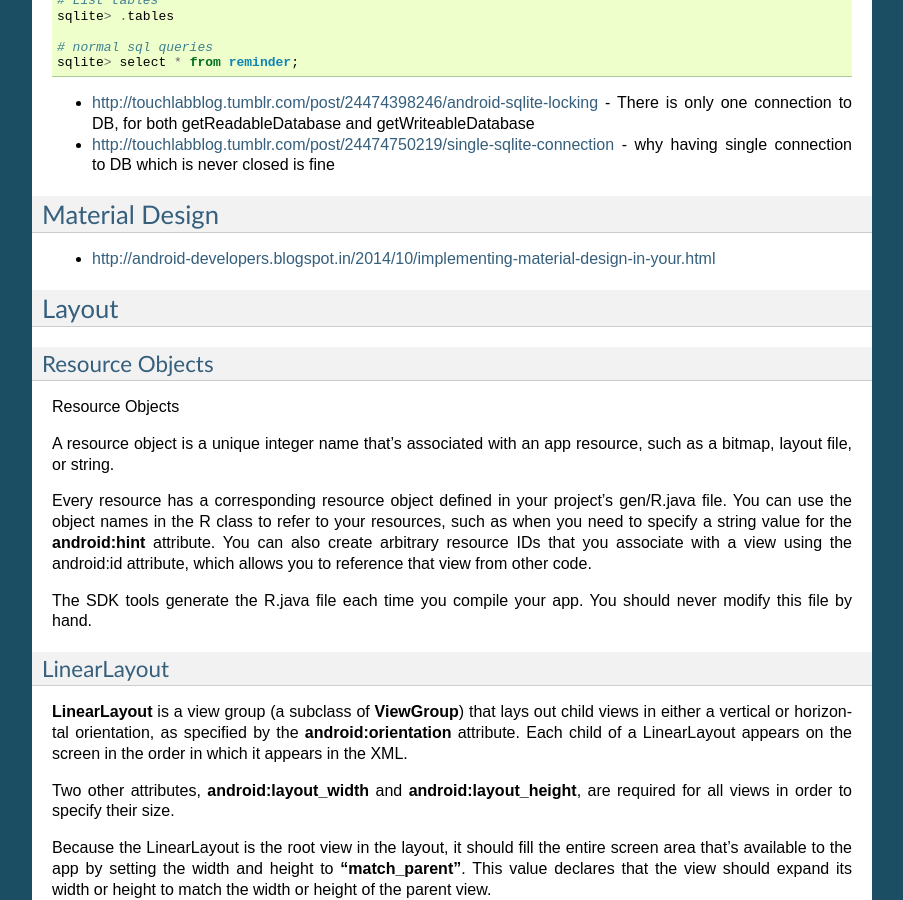
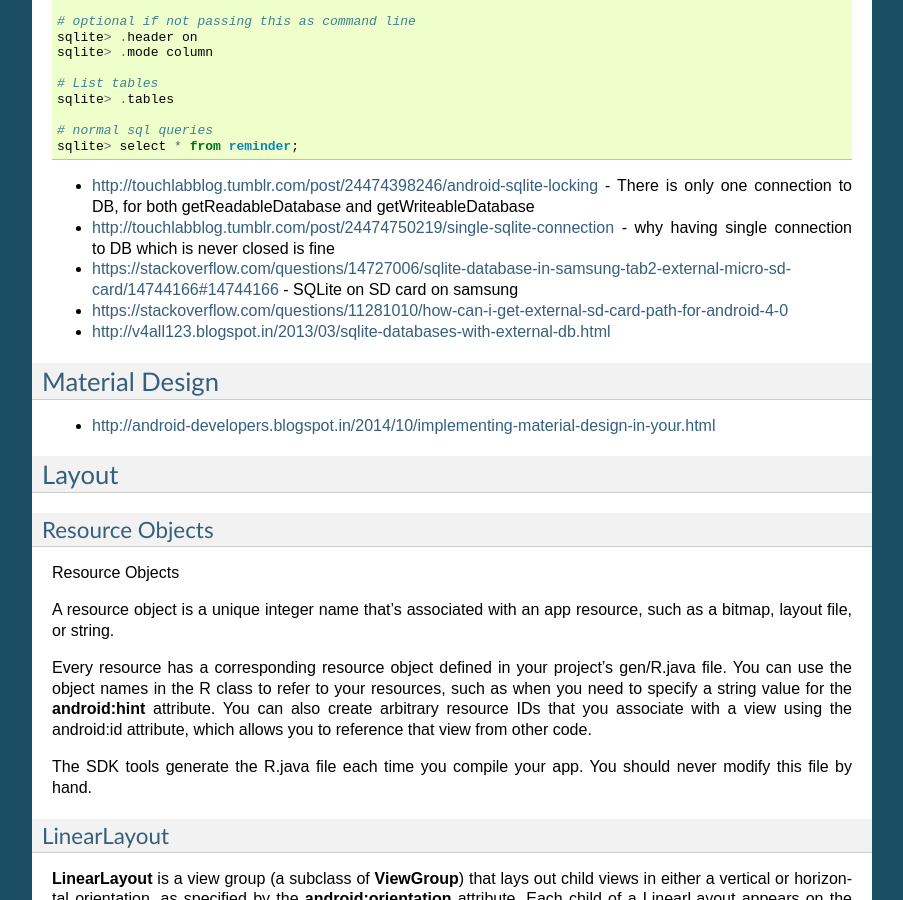
Before and after one commit to bhargavakumark/Notes, a Sphinx documentation site: the page built from source/android.rst, in a window 1280 px wide and 900 px high, scrolled down 1393 px. Shown: the whole window, without its empty margins (198-1101 px from the left). Built offline with Sphinx 7.4.7, drawn with Linux system fonts in a browser that asks for light colours; some of the changed text lies outside the part shown.

Commit message:
adding notes about images, sqlite

```diff
--- a/source/android.rst
+++ b/source/android.rst
@@ -55,6 +55,9 @@ Connecting to sqlite from adb
 
 * http://touchlabblog.tumblr.com/post/24474398246/android-sqlite-locking - There is only one connection to DB, for both getReadableDatabase and getWriteableDatabase
 * http://touchlabblog.tumblr.com/post/24474750219/single-sqlite-connection - why having single connection to DB which is never closed is fine
+* https://stackoverflow.com/questions/14727006/sqlite-database-in-samsung-tab2-external-micro-sd-card/14744166#14744166 - SQLite on SD card on samsung
+* https://stackoverflow.com/questions/11281010/how-can-i-get-external-sd-card-path-for-android-4-0
+* http://v4all123.blogspot.in/2013/03/sqlite-databases-with-external-db.html
 
 Material Design
 ===============
```
Also changed, not shown: other parts of source/android.rst (+19 -0 lines).
